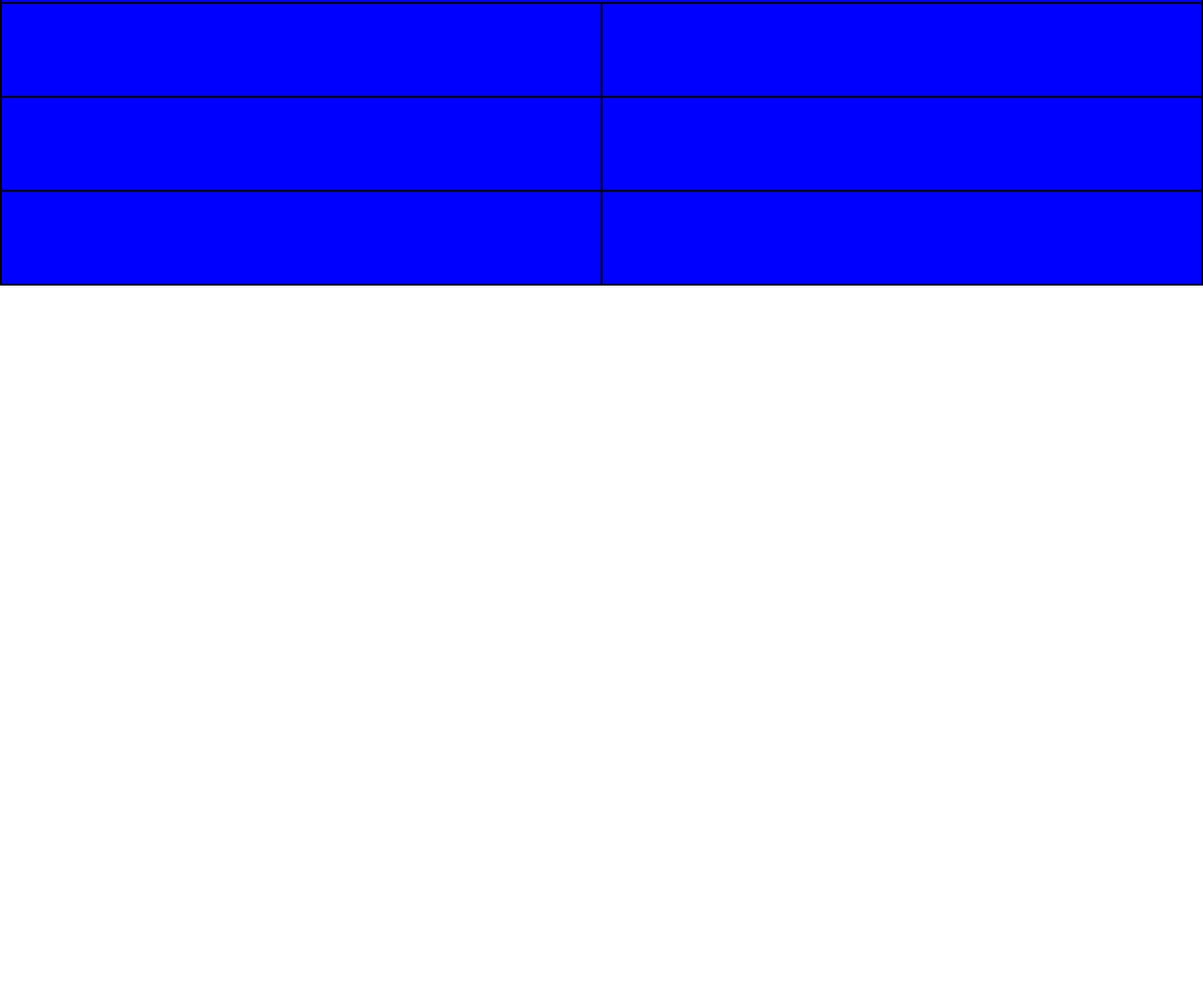
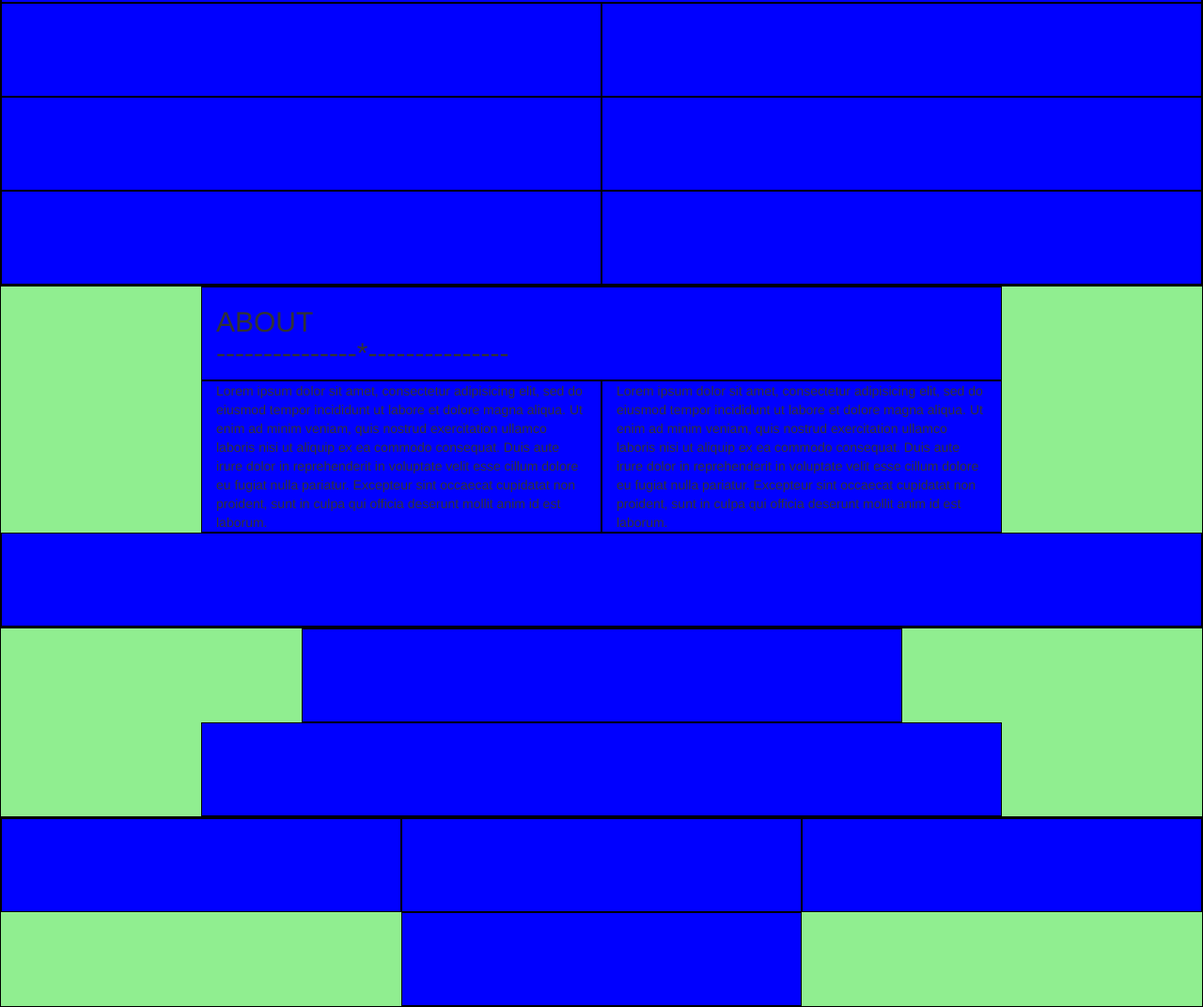
Before and after one commit to Davide-Zingali/html-css-bootstrap-freelancer, a plain HTML site: page index.html in a window 1280 px wide. Shown: the part 457-1529 px from the top of the page at 94% size. Before the commit the page ends 800 px from the top, so only its background shows below. Drawn offline with nearby package versions, Linux system fonts and the light colour scheme.

Commit message:
aggiunto main e footer macro-struttura

```diff
--- a/index.html
+++ b/index.html
@@ -81,19 +81,65 @@
 
         <!-- seconda sezione -->
         <section>
+          <div class="row">
+            <!-- box titolo su -->
+            <div class="col-xs-	col-sm-	col-md-8 col-md-offset-2	col-lg-8 col-lg-offset-2">
+              <h2>ABOUT <br> ---------------*---------------</h2>
+            </div>
+            <!-- box centro sx -->
+            <div class="col-xs-	col-sm-	col-md-6	col-lg-4 col-lg-offset-2">
+              Lorem ipsum dolor sit amet, consectetur adipisicing elit, sed do eiusmod tempor incididunt ut labore et dolore magna aliqua. Ut enim ad minim veniam, quis nostrud exercitation ullamco laboris nisi ut aliquip ex ea commodo consequat. Duis aute irure dolor in reprehenderit in voluptate velit esse cillum dolore eu fugiat nulla pariatur. Excepteur sint occaecat cupidatat non proident, sunt in culpa qui officia deserunt mollit anim id est laborum.
+            </div>
+            <!-- box centro dx -->
+            <div class="col-xs-	col-sm-	col-md-6	col-lg-4">
+              Lorem ipsum dolor sit amet, consectetur adipisicing elit, sed do eiusmod tempor incididunt ut labore et dolore magna aliqua. Ut enim ad minim veniam, quis nostrud exercitation ullamco laboris nisi ut aliquip ex ea commodo consequat. Duis aute irure dolor in reprehenderit in voluptate velit esse cillum dolore eu fugiat nulla pariatur. Excepteur sint occaecat cupidatat non proident, sunt in culpa qui officia deserunt mollit anim id est laborum.
+            </div>
+            <!-- box download giù -->
+            <div class="col-xs-	col-sm-	col-md-12	col-lg-12">
 
+            </div>
+          </div>
         </section>
 
         <!-- terza sezione -->
         <section>
+          <div class="row">
+            <!-- intestazione -->
+            <div class="col-xs-	col-sm-	col-md-8 col-md-offset-2	col-lg-6 col-lg-offset-3">
 
+            </div>
+
+          <!-- input di compilazione -->
+          <div class="col-xs-	col-sm-	col-md-8 col-md-offset-2	col-lg-8 col-lg-offset-2">
+
+          </div>
+
+          </div>
         </section>
 
       </main>
 
       <!-- footer -->
       <footer>
+        <div class="row">
+          <!-- parte su divisa in tre -->
+          <!-- sx -->
+          <div class="col-xs-	col-sm-	col-md-4	col-lg-4">
 
+          </div>
+          <!-- cx -->
+          <div class="col-xs-	col-sm-	col-md-4	col-lg-4">
+
+          </div>
+          <!-- dx -->
+          <div class="col-xs-	col-sm-	col-md-4	col-lg-4">
+
+          </div>
+          <!-- parte giù copyright -->
+          <div class="col-xs-	col-sm-	col-md-4 col-md-offset-4	col-lg-4 col-lg-offset-4">
+
+          </div>
+        </div>
       </footer>
 
     </div>
```
